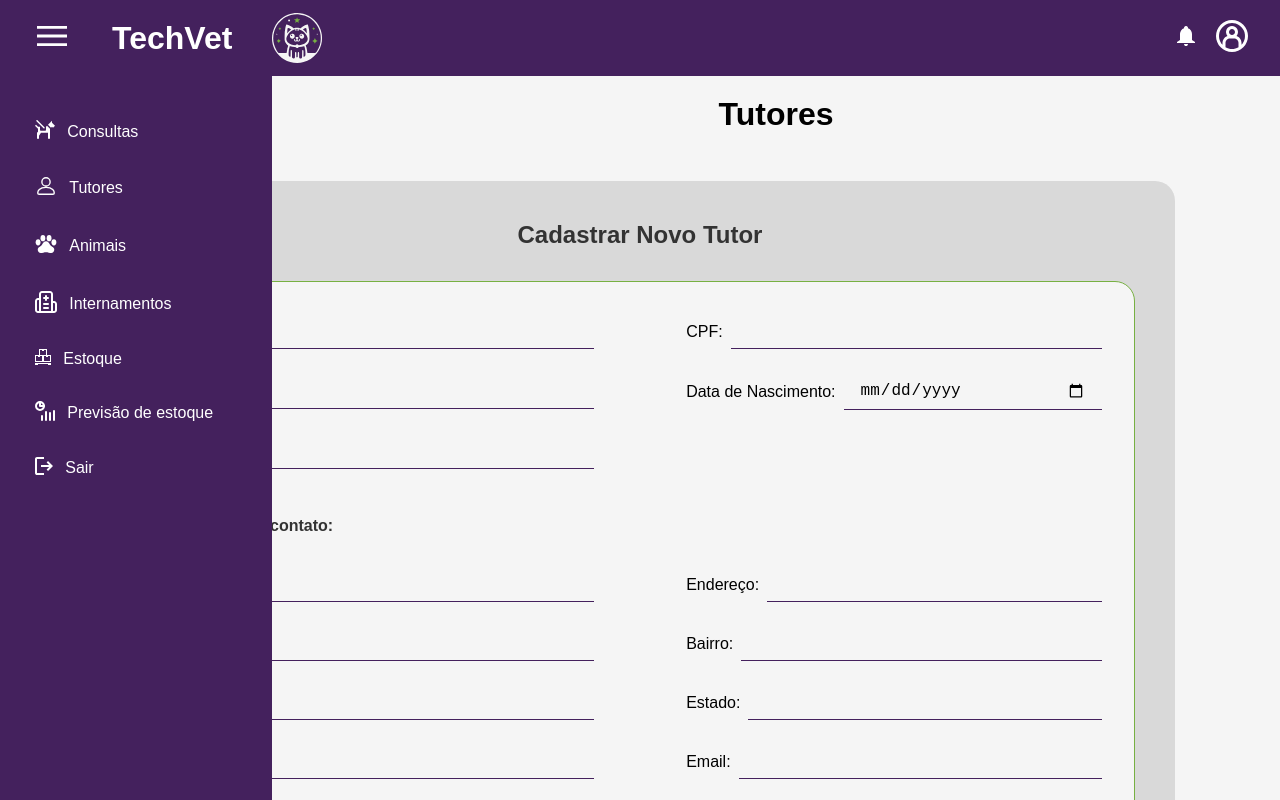
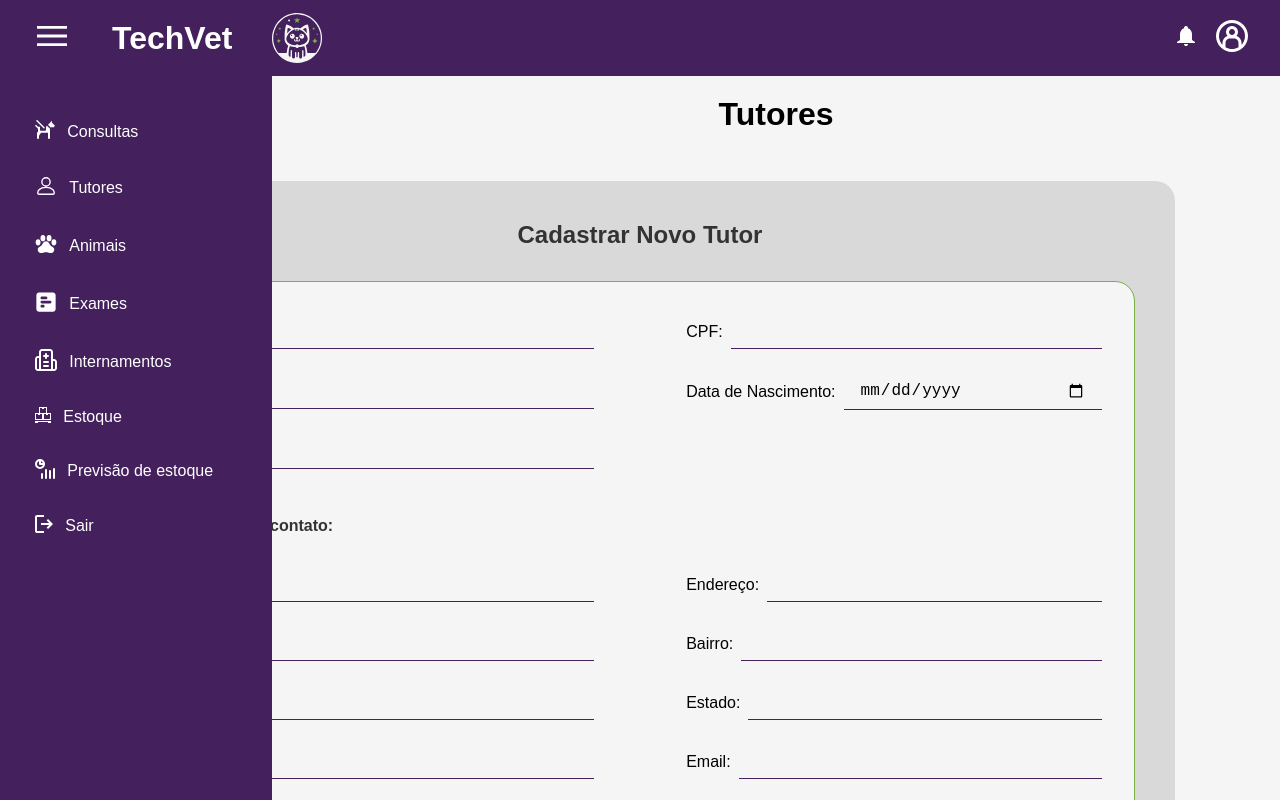
Before and after one commit to alefadonais5/tech-vet, a Next.js app: page /tutor in a window 1280 px wide. Both pictures are taken after a click on the element 52 px from the left and 38 px from the top of the page. Shown: the top 800 px of the page. Built offline with nearby package versions, Linux system fonts and the light colour scheme; no server answers.

Commit message:
feat: cria nova pagina

```diff
--- a/src/components/Navbar/itens.tsx
+++ b/src/components/Navbar/itens.tsx
@@ -1,3 +1,4 @@
+import ExamsIcon from "@/ui/assets/icons/Exams";
 import ForecastIcon from "@/ui/assets/icons/Forecast";
 import HospitalIcon from "@/ui/assets/icons/Hospital";
 import IconPaw from "@/ui/assets/icons/IconPaw";
@@ -28,19 +29,25 @@ export const itens = [
     path: "/animal",
   },
   {
-    id: "4",
+    id:"4",
+    icon: <ExamsIcon />,
+    title: "Exames",
+    path: "/exames",
+  },
+  {
+    id: "5",
     icon: <HospitalIcon />,
     title: "Internamentos",
     path: "/consultas",
   },
   {
-    id: "5",
+    id: "6",
     icon: <StockIcon />,
     title: "Estoque",
     path: "/consultas",
   },
   {
-    id: "6",
+    id: "7",
     icon: <ForecastIcon />,
     title: "Previsão de estoque",
     path: "/consultas",
--- /dev/null
+++ b/src/ui/assets/icons/Exams.tsx
@@ -0,0 +1,28 @@
+import React from "react";
+
+interface CustomIconProps {
+    width?: number;
+    height?: number;
+    fill?: string;
+    stroke?: string;
+}
+
+const ExamsIcon: React.FC<CustomIconProps> = ({
+    width = 22,
+    height = 22,
+    fill = "white",   // Define o preenchimento como branco
+    stroke = "white", // Define o contorno como branco
+}) => (
+  <svg
+    width={width}
+    height={height}
+    viewBox="0 0 448 512"
+    xmlns="http://www.w3.org/2000/svg"
+    fill={fill}
+    stroke={stroke}
+  >
+    <path d="M448 96c0-35.3-28.7-64-64-64L64 32C28.7 32 0 60.7 0 96L0 416c0 35.3 28.7 64 64 64l320 0c35.3 0 64-28.7 64-64l0-320zM256 160c0 17.7-14.3 32-32 32l-96 0c-17.7 0-32-14.3-32-32s14.3-32 32-32l96 0c17.7 0 32 14.3 32 32zm64 64c17.7 0 32 14.3 32 32s-14.3 32-32 32l-192 0c-17.7 0-32-14.3-32-32s14.3-32 32-32l192 0zM192 352c0 17.7-14.3 32-32 32l-32 0c-17.7 0-32-14.3-32-32s14.3-32 32-32l32 0c17.7 0 32 14.3 32 32z"/>
+  </svg>
+);
+
+export default ExamsIcon;
```
